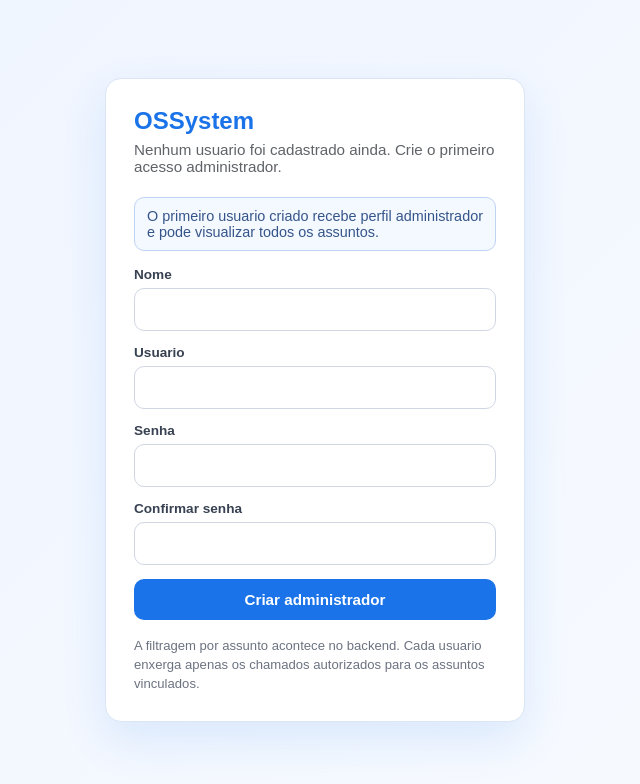
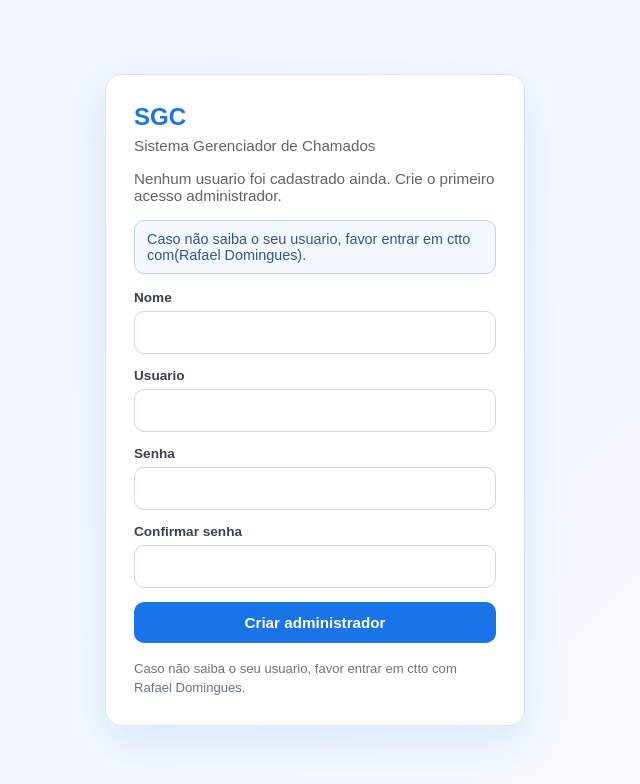
Before and after one commit to domingues497/OSSystem, a Flask app: page /login in a window 1280 px wide. Shown: the top 784 px of the page, without its empty margins (325-965 px from the left). Run offline with Flask 3, Linux system fonts and the light colour scheme; data that the repository does not hold is empty; some libraries are stand-ins or nearby versions.

Commit message:
docs(login): rebrand and update helper text
adjust the subtitle element from paragraph to span, rebrand the login page from OSSystem to

```diff
--- a/rtf_generator/templates/login.html
+++ b/rtf_generator/templates/login.html
@@ -3,7 +3,7 @@
 <head>
     <meta charset="UTF-8">
     <meta name="viewport" content="width=device-width, initial-scale=1.0">
-    <title>Login - OSSystem</title>
+    <title>Login</title>
     <style>
         body {
             margin: 0;
@@ -104,10 +104,10 @@
 <body>
     <div class="login-shell">
         <div class="login-card">
-            <h1>OSSystem</h1>
-            <p class="subtitle">
-                {% if has_users %}
-                Informe seu usuario para acessar o dashboard e o kanban de chamados.
+            <h1>SGC</h1>
+            <span class="subtitle">Sistema Gerenciador de Chamados</spam>
+             <P>   {% if has_users %}
+                Informe seu usuario para acessar
                 {% else %}
                 Nenhum usuario foi cadastrado ainda. Crie o primeiro acesso administrador.
                 {% endif %}
@@ -133,7 +133,7 @@
             </form>
             {% else %}
             <div class="info-box">
-                O primeiro usuario criado recebe perfil administrador e pode visualizar todos os assuntos.
+                Caso não saiba o seu usuario, favor entrar em ctto com(Rafael Domingues).
             </div>
             <form method="post" action="{{ url_for('web.login') }}">
                 <input type="hidden" name="action" value="bootstrap">
@@ -159,7 +159,7 @@
             {% endif %}
 
             <div class="footer-note">
-                A filtragem por assunto acontece no backend. Cada usuario enxerga apenas os chamados autorizados para os assuntos vinculados.
+                Caso não saiba o seu usuario, favor entrar em ctto com Rafael Domingues.
             </div>
         </div>
     </div>
```
